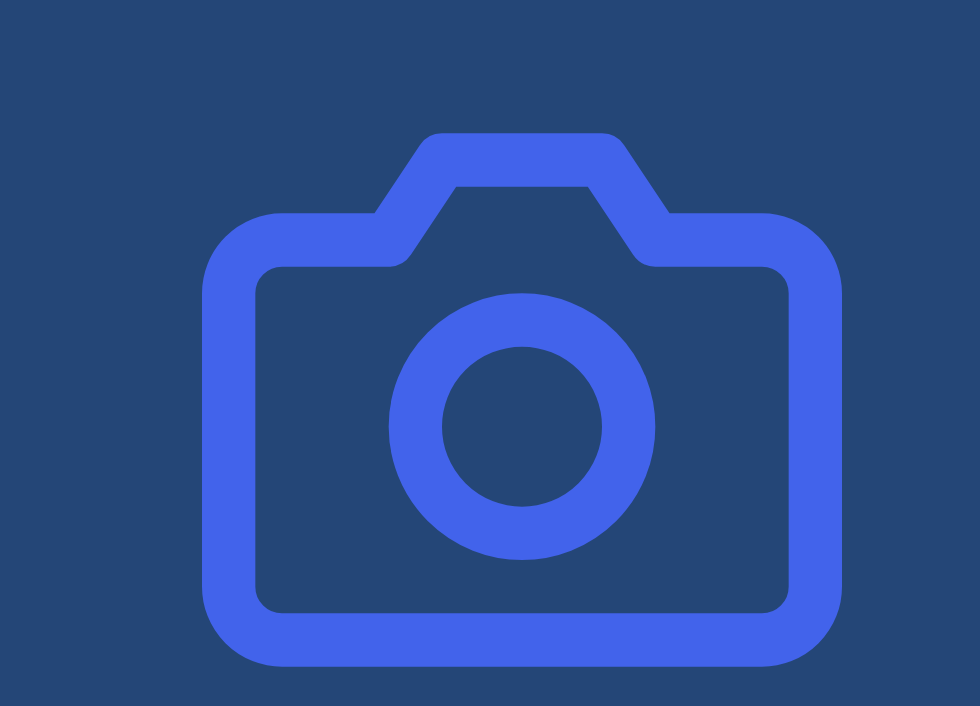
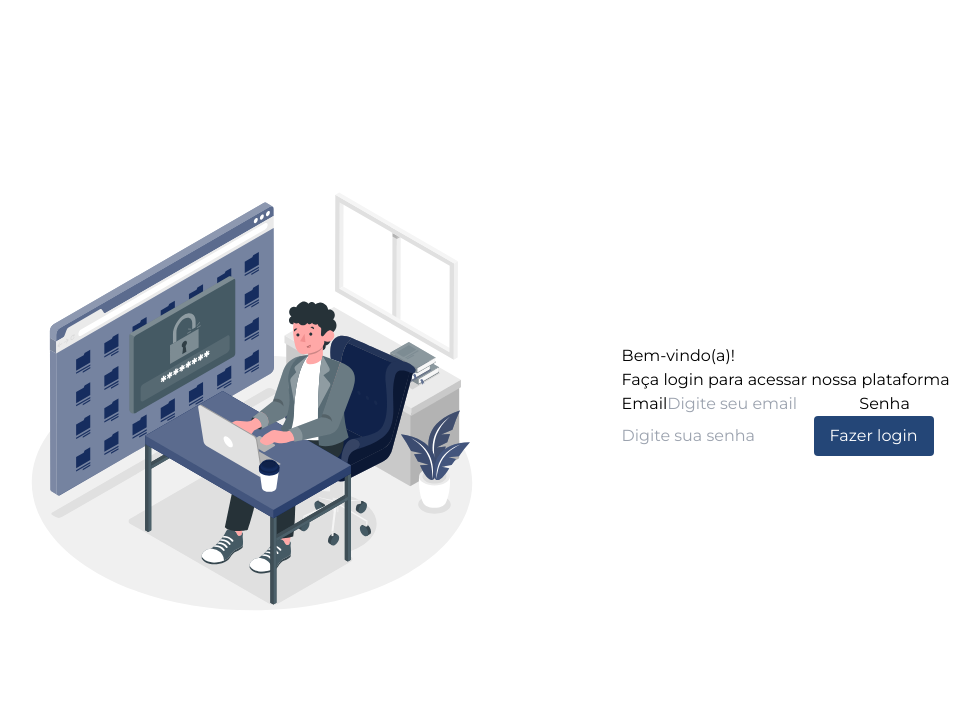
Before and after one commit to dcmatheus/contacts-app, a React (Vite) app: page / in a window 1280 px wide. Shown: the top 706 px of the page, without its empty margins (118-1098 px from the left). Built offline with nearby package versions, Linux system fonts and the light colour scheme.

Commit message:
feat(loginpage): create base component
Create the basic components of the login screen and add it to the "/" route

```diff
--- a/package.json
+++ b/package.json
@@ -14,7 +14,8 @@
   "dependencies": {
     "react": "^18.0.0",
     "react-dom": "^18.0.0",
-    "react-feather": "^2.0.9"
+    "react-feather": "^2.0.9",
+    "react-router-dom": "^6.3.0"
   },
   "devDependencies": {
     "@commitlint/cli": "^17.0.1",
--- a/src/App.tsx
+++ b/src/App.tsx
@@ -1,12 +1,11 @@
-import { Camera } from 'react-feather';
+import { BrowserRouter } from 'react-router-dom';
+import Routes from './Routes';
 
 function App() {
   return (
-    <div className="w-screen h-screen bg-primary-200 bg-">
-      <div className="flex items-center justify-center h-screen">
-        <Camera className="w-4/5 h-4/5 text-primary-100 bg-" />
-      </div>
-    </div>
+    <BrowserRouter>
+      <Routes />
+    </BrowserRouter>
   );
 }
 
--- /dev/null
+++ b/src/Routes.tsx
@@ -0,0 +1,20 @@
+import { Routes as Switch, Route, Navigate } from 'react-router-dom';
+import LoginPage from './pages/LoginPage';
+
+export default function Routes() {
+  return (
+    <Switch>
+      <Route path="/" element={<LoginPage />} />
+      <Route
+        path="/not-found"
+        element={
+          <div>Not Found</div>
+        }
+      />
+      <Route
+        path="*"
+        element={<Navigate to="/not-found" replace />}
+      />
+    </Switch>
+  );
+}
--- /dev/null
+++ b/src/pages/LoginPage.tsx
@@ -0,0 +1,34 @@
+import loginAmico from '../images/login-amico.svg';
+
+function LoginPage() {
+  return (
+    <div className="flex items-center h-screen justify-evenly">
+      <div className="hidden w-2/5 p-3 lg:block">
+        <object
+          data={loginAmico}
+          type="image/svg+xml"
+          className="w-full"
+        >
+          Usuário fazendo login
+        </object>
+      </div>
+      <form className="w-full lg:w-2/6">
+        <h1>Bem-vindo(a)!</h1>
+        <h2>Faça login para acessar nossa plataforma</h2>
+        <label htmlFor="login-email">
+          Email
+          <input type="text" placeholder="Digite seu email" id="login-email" />
+        </label>
+        <label htmlFor="login-password">
+          Senha
+          <input type="password" placeholder="Digite sua senha" id="login-password" />
+        </label>
+        <button type="button" className="px-4 py-2 text-white rounded bg-primary-200 hover:bg-primary-100">
+          Fazer login
+        </button>
+      </form>
+    </div>
+  );
+}
+
+export default LoginPage;
```
Also changed, not shown: src/images/login-amico.svg (added), 1 other file (tests, documents, lock files or other folders).
